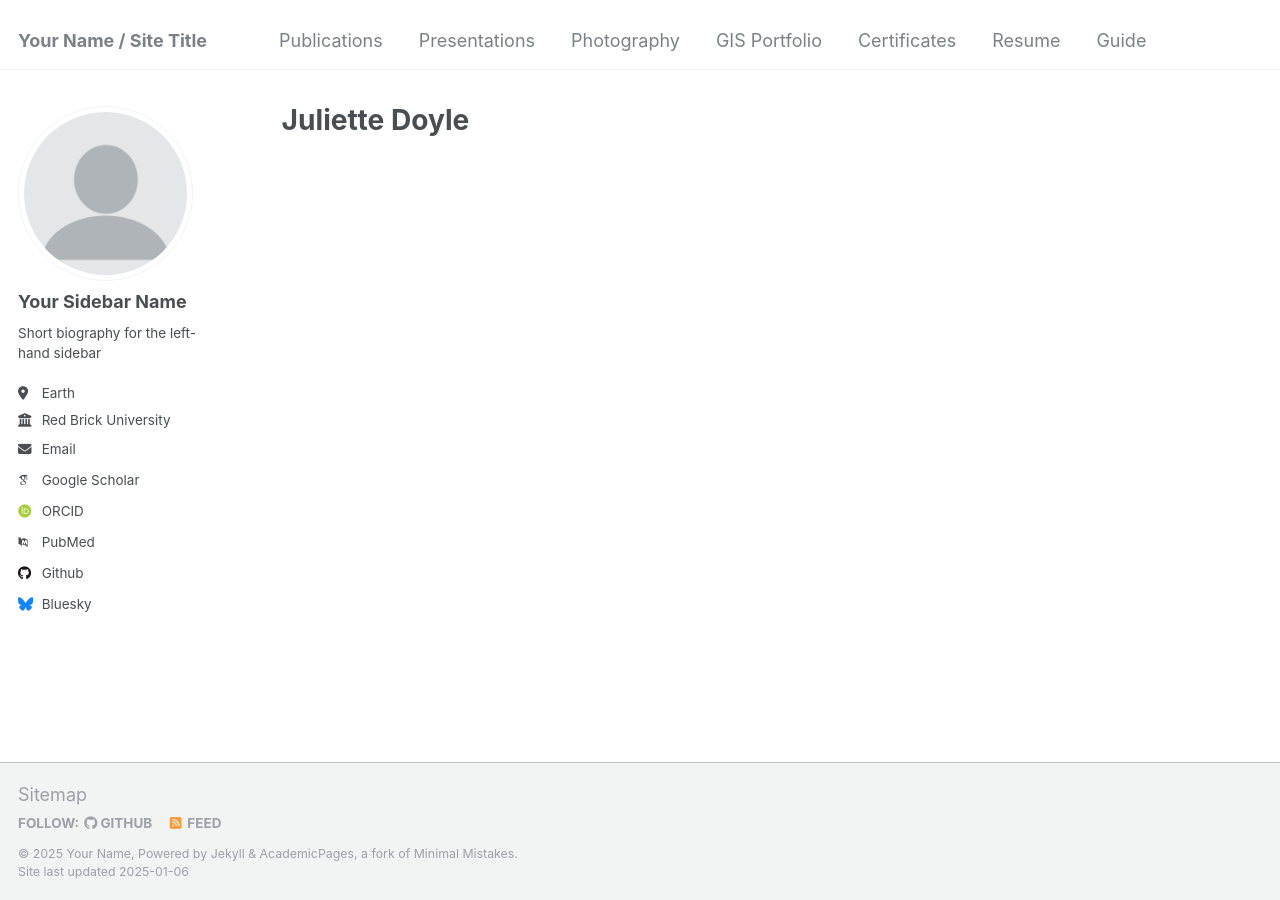
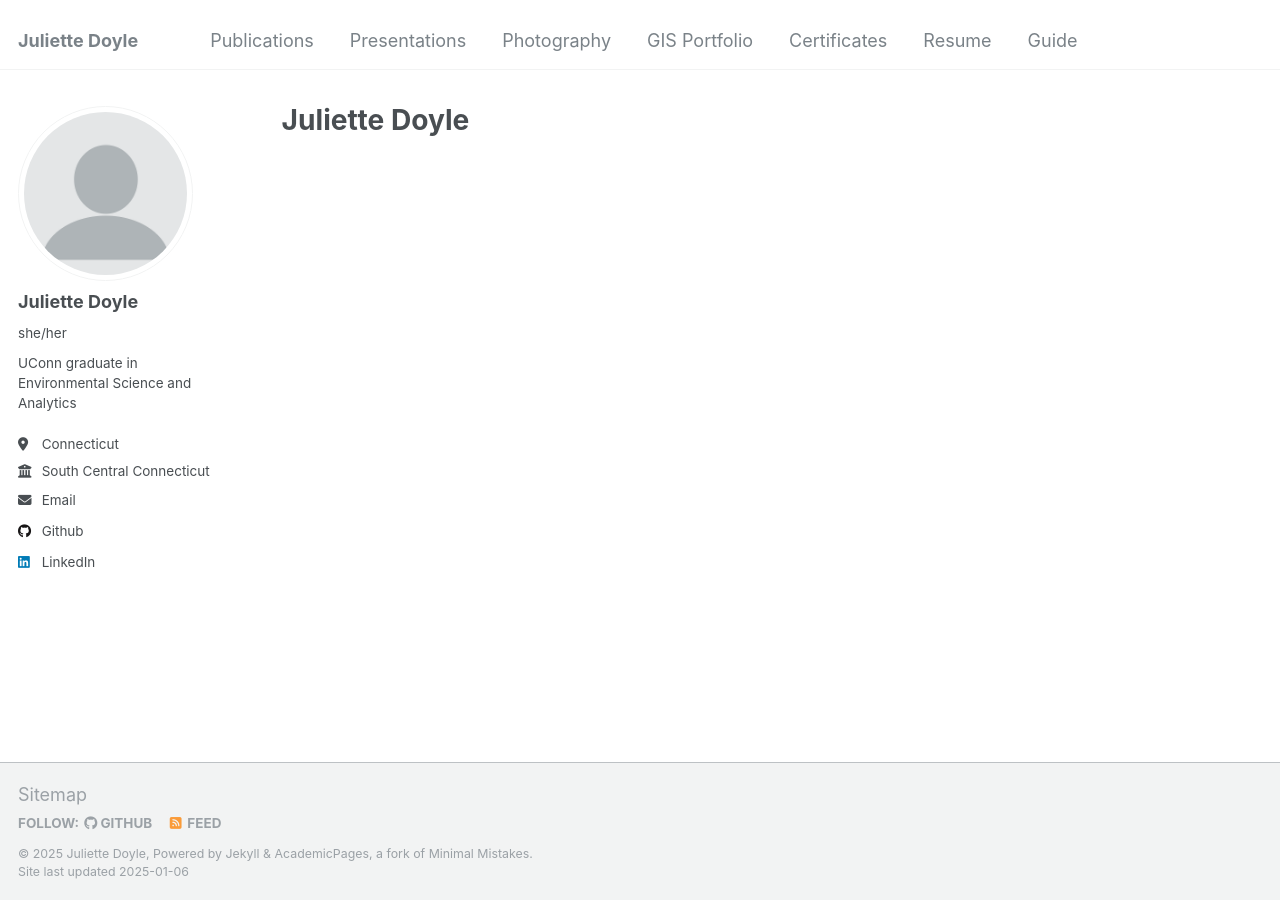
Before and after one commit to juliettedoyle/juliettedoyle.github.io, a Jekyll site: the page built from _pages/about.md, in a window 1280 px wide. Built offline with Jekyll 4.4.1, drawn with Linux system fonts in a browser that asks for light colours; some web fonts are replaced.

Commit message:
Update _config.yml
might not work cause I changed repository from academicpages/academicpages.github.io to juliettedoyle.github.io

```diff
--- a/_config.yml
+++ b/_config.yml
@@ -8,13 +8,13 @@
 
 # Basic Site Settings
 locale                   : "en-US"
-title                    : "Your Name / Site Title"
+title                    : "Juliette Doyle"
 title_separator          : "-"
-name                     : &name "Your Name"
-description              : &description "personal description"
-url                      : https://academicpages.github.io # the base hostname & protocol for your site e.g. "https://[your GitHub username].github.io"
+name                     : &name "Juliette Doyle"
+description              : &description "Hello and welcome to my website! This is where I will be posting my work, both academic and professional, to showcase the skills I develop throughout my career."
+url                      : https://juliettedoyle.github.io # the base hostname & protocol for your site e.g. "https://[your GitHub username].github.io"
 baseurl                  : "" # the subpath of your site, e.g. "/blog"
-repository               : "academicpages/academicpages.github.io"
+repository               : "juliettedoyle.github.io"
 
 # Site Author - The following control what appear as part of the author content on the side bar.
 #               If a field is blank the icon and link will not appear, otherwise it will be shown.
@@ -22,21 +22,21 @@ repository               : "academicpages/academicpages.github.io"
 author:
   # Biographic information
   avatar           : "profile.png"
-  name             : "Your Sidebar Name"
-  pronouns         : # example: "she/her"
-  bio              : "Short biography for the left-hand sidebar"
-  location         : "Earth"
-  employer         : "Red Brick University"
+  name             : "Juliette Doyle"
+  pronouns         : "she/her"
+  bio              : "UConn graduate in Environmental Science and Analytics"
+  location         : "Connecticut"
+  employer         : "South Central Connecticut Regional Water Authority"
   uri              : # URL
-  email            : "none@example.org"
+  email            : "juliettetaradoyle@gmail.com"
 
   # Academic websites
   arxiv            : # URL - Update with the correct link to your profile
-  googlescholar    : "https://scholar.google.com/citations?user=PS_CX0AAAAAJ"
+  googlescholar    : # URL
   impactstory      : # URL
-  orcid            : "http://orcid.org/yourorcidurl"
+  orcid            : # URL
   semantic         : # URL
-  pubmed           : "https://www.ncbi.nlm.nih.gov/pubmed/?term=john+snow"
+  pubmed           : # URL
   researchgate     : # URL
   scopus           : # URL
 
@@ -44,12 +44,12 @@ author:
   bitbucket        : # Username - Update with your username on the site
   codepen          : # Username
   dribbble         : # Username
-  github           : "academicpages"
+  github           : "juliettedoyle"
   kaggle           : # Username
   stackoverflow    : # User number or user number and name (i.e., use "1" or "1/jeff-atwood")
 
   # Social media
-  bluesky          : "bsky.app" # Replace this with you Bluesky username
+  bluesky          : # Username
   facebook         : # Username
   flickr           : # Username
   foursquare       : # Username
@@ -58,7 +58,7 @@ author:
   keybase          : # Username
   instagram        : # Username
   lastfm           : # Username
-  linkedin         : # Username
+  linkedin         : "Juliette Doyle"
   mastodon         : # URL
   medium           : # URL
   pinterest        : # Username
```
